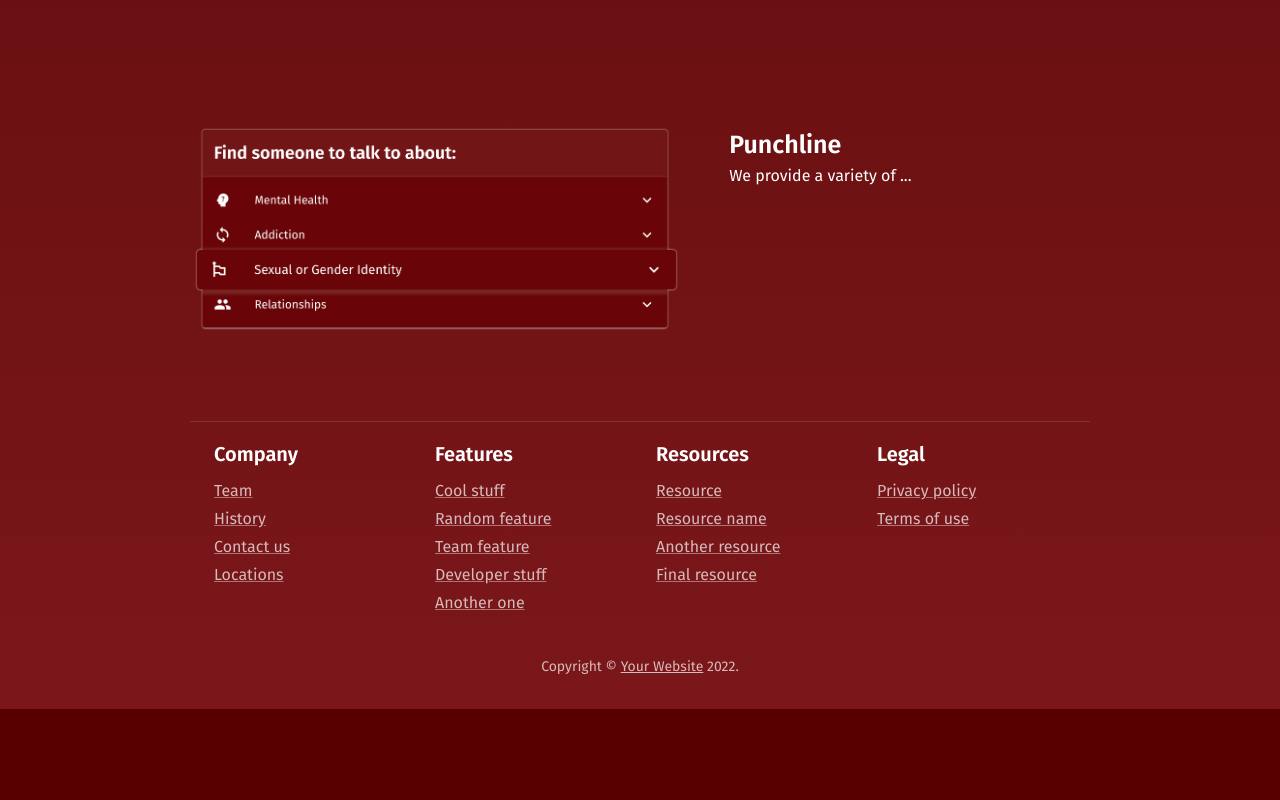
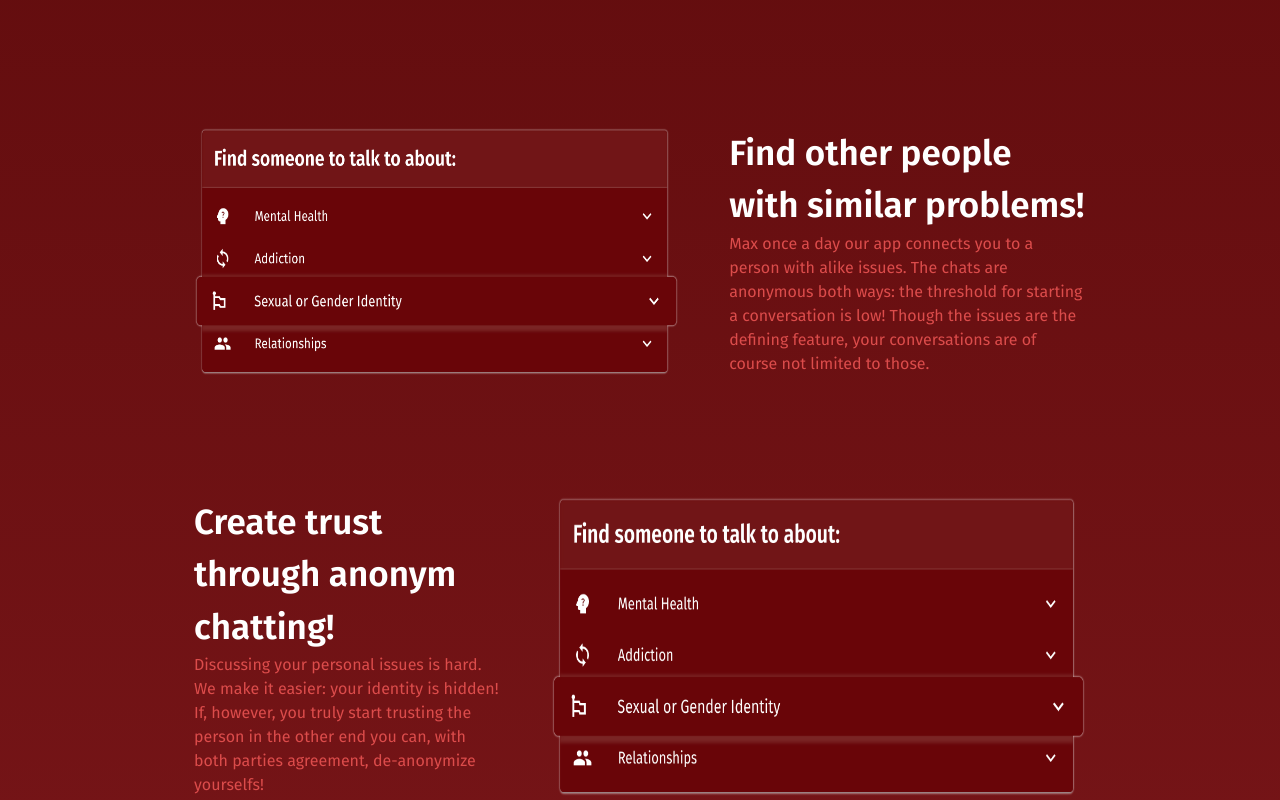
Before and after one commit to hltk/junction-2022, a React (Create React App) app in the folder temp-front/: page / in a window 1280 px wide. Shown: the part 1600-2400 px from the top of the page. Before the commit the page ends 2309 px from the top, so only its background shows below. Built offline with nearby package versions, Linux system fonts and the light colour scheme.

Commit message:
Feature descriptions

```diff
--- a/temp-front/src/Home.js
+++ b/temp-front/src/Home.js
@@ -125,11 +125,30 @@ function Home() {
       <Box mt={15} />
 
       <Container style={{ width: '100%', display: 'flex' }}>
-        <img src="m1.png" style={{ width: '60%', paddingRight: '50px' }} />
+        <img src="m1.png" style={{ width: '60%', paddingRight: '50px' }} alt="issue window" />
         <Box>
-          <Typography style={{ fontWeight: 600, fontSize: '25px' }}>Punchline</Typography>
-          <Typography variant="secondary">We provide a variety of ...</Typography>
+          <Typography style={{ fontWeight: 600, fontSize: '35px' }}>Find other people with similar problems!</Typography>
+          <Typography sx={{ color: 'primary.main' }}>
+            Max once a day our app connects you to a person with alike issues.
+            The chats are anonymous both ways: the threshold for starting a conversation is low!
+            Though the issues are the defining feature, your conversations are of course not
+            limited to those.
+          </Typography>
         </Box>
+      </Container>
+
+      <Box mt={15} />
+
+      <Container style={{ width: '100%', display: 'flex' }}>
+        <Box>
+          <Typography style={{ fontWeight: 600, fontSize: '35px', paddingRight: '50px' }}>Create trust through anonym chatting!</Typography>
+          <Typography sx={{ color: 'primary.main', paddingRight: '50px' }}>
+            Discussing your personal issues is hard. We make it easier: your identity
+            is hidden! If, however, you truly start trusting the person in the other end you can,
+            with both parties agreement, de-anonymize yourselfs!
+          </Typography>
+        </Box>
+        <img src="m1.png" style={{ width: '60%' }} alt="chat window." />
       </Container>
 
     </Page>
```
